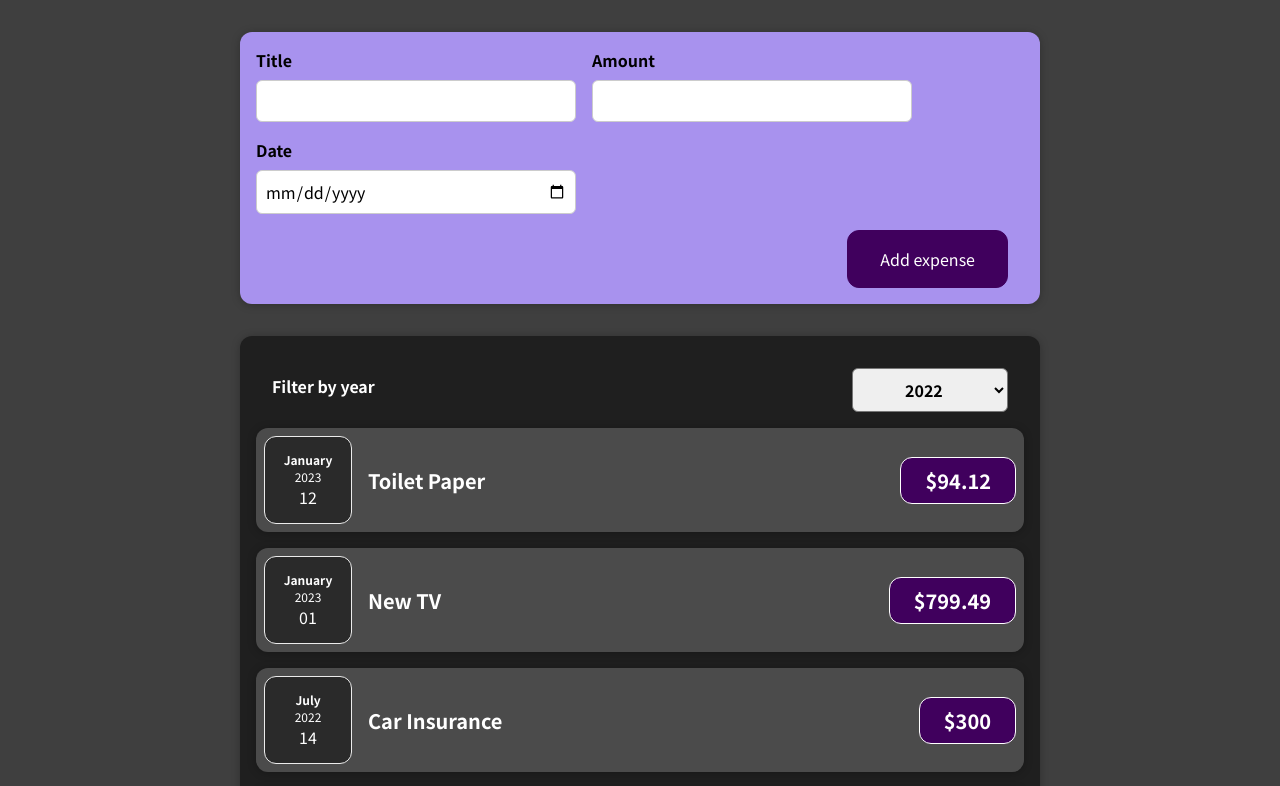
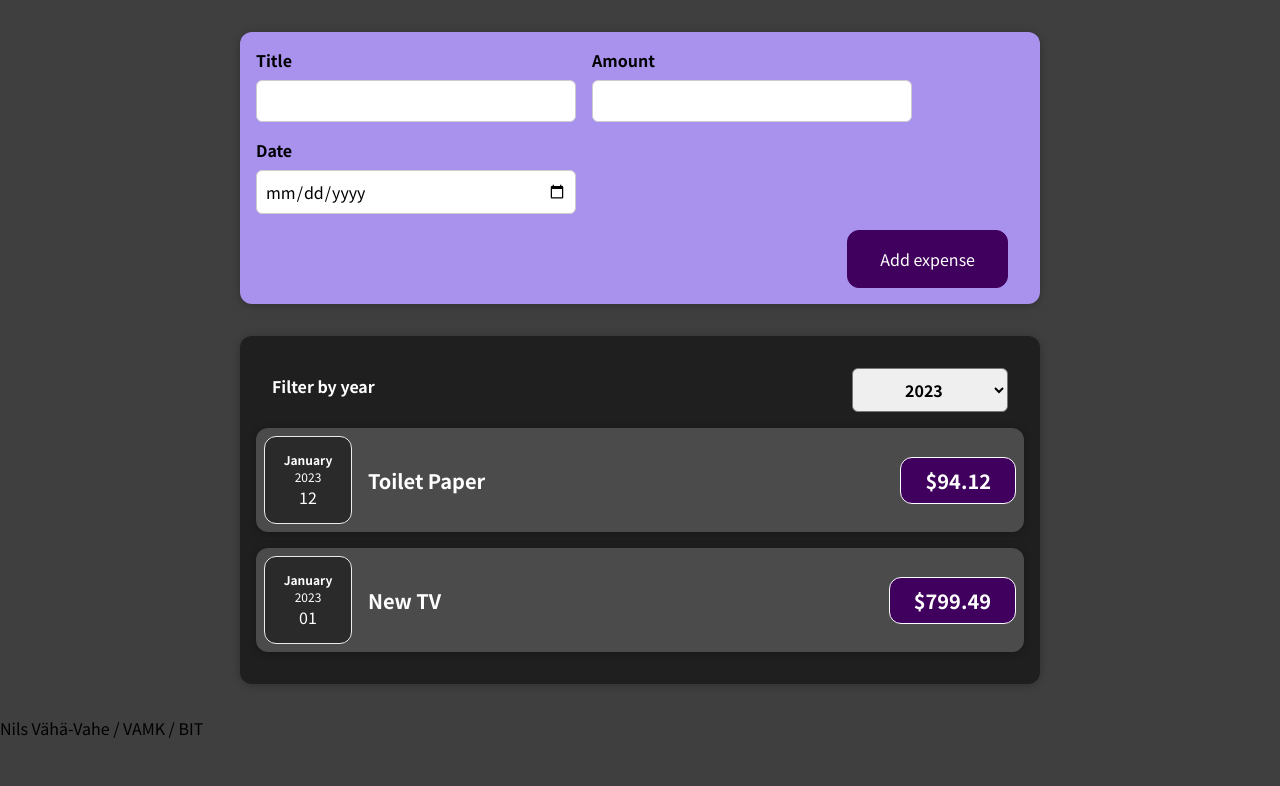
Before and after one commit to nissevahavahe/react-first-project, a React (Create React App) app: page / in a window 1280 px wide. Shown: the top 786 px of the page. Built offline with nearby package versions, Linux system fonts and the light colour scheme.

Commit message:
Filtteröinti logiikan lisääminen

```diff
--- a/src/components/Expenses/Expenses.js
+++ b/src/components/Expenses/Expenses.js
@@ -8,15 +8,16 @@ const Expenses = (props) =>{
 
     const [filteredYear, setFilteredYear] = useState('2023');
     const filterChangeHandler = (selectedYear) => {
-        //console.log('Expenses.js')
-        //console.log(selectedYear);
         setFilteredYear(selectedYear)
     }
+    const filteredExpenses = props.expenses.filter(item  =>
+        item.date.getFullYear().toString() === filteredYear );
+        console.log(filteredExpenses);
 
     return(
         <Card className="expenses">
             <ExpensesFilter selected={props.selected} onChangeFilter={filterChangeHandler} />
-        {props.expenses.map((items, index) =>(
+        {filteredExpenses.map((items, index) =>(
         <ExpenseItem
             key={items.id}
             title={items.title}
--- a/src/components/Expenses/ExpensesFilter.js
+++ b/src/components/Expenses/ExpensesFilter.js
@@ -14,6 +14,7 @@ const ExpensesFilter = (props) => {
       <div className='expenses-filter__control'>
         <label>Filter by year</label>
         <select onChange={dropdownChangeHandler}>
+          <option value='2023'>2023</option>
           <option value='2022'>2022</option>
           <option value='2021'>2021</option>
           <option value='2020'>2020</option>
```
